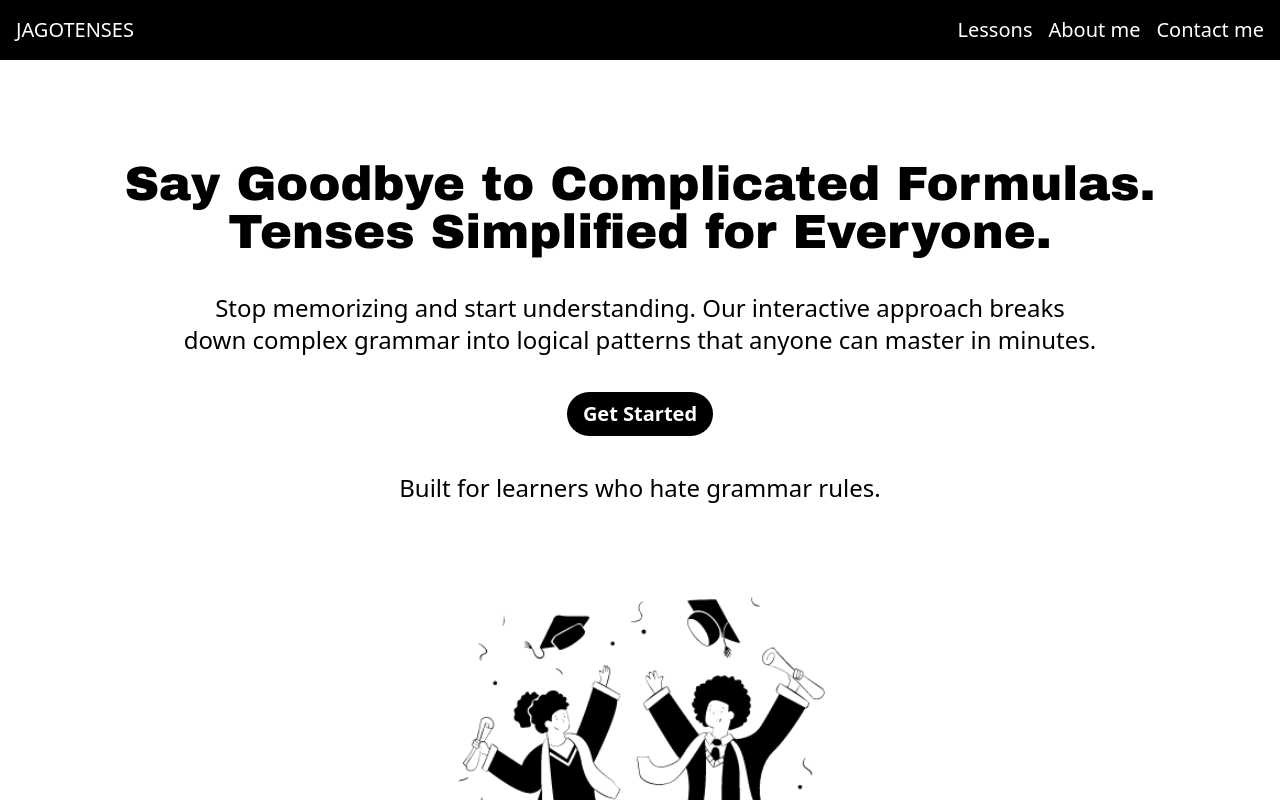
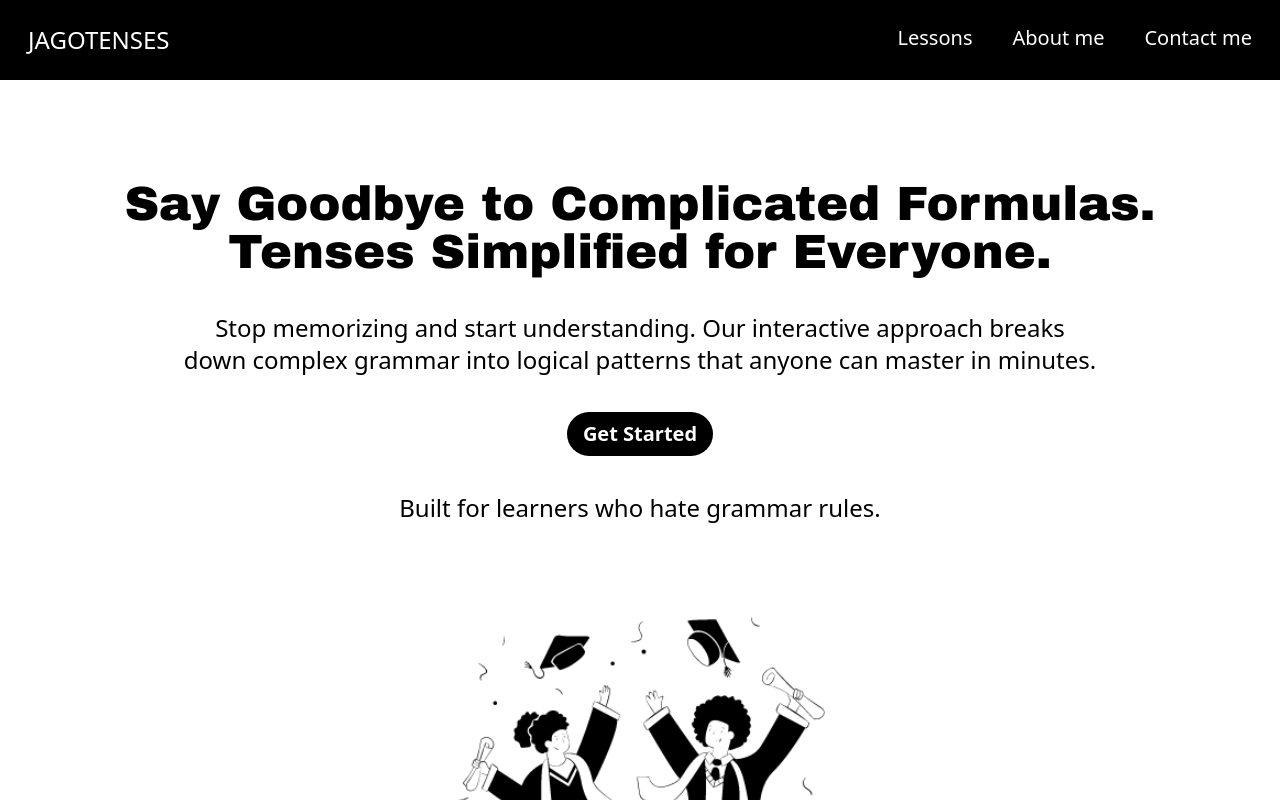
Before and after one commit to YO-SP/Jago-Tenses, a React (Vite) app: page / in a window 1280 px wide. Shown: the top 800 px of the page. Built offline with nearby package versions, Linux system fonts and the light colour scheme.

Commit message:
Memperbaiki navbar

```diff
--- a/src/components/Header.jsx
+++ b/src/components/Header.jsx
@@ -3,11 +3,11 @@ export default function Header(){
     return(
         <>
             <div class="flex bg-[#000000] p-4 justify-between w-full h-full">
-                <div class="text-white text-xl font-medium">JAGOTENSES</div>
+                <div class="text-white text-2xl font-medium px-3 py-2">JAGOTENSES</div>
                 <div class="flex gap-4 text-white text-xl font-medium">
-                    <div class="hover:bg-white hover:text-black">Lessons</div>
-                    <div class="hover:bg-white">About me</div>
-                    <div class="hover:bg-white">Contact me</div>
+                    <div class="px-3 py-2 hover:bg-white hover:text-black rounded-full duration-100">Lessons</div>
+                    <div class="px-3 py-2 hover:bg-white hover:text-black rounded-full duration-100">About me</div>
+                    <div class="px-3 py-2 hover:bg-white hover:text-black rounded-full duration-100">Contact me</div>
                 </div>
             </div>
         </>
--- a/src/pages/Homepage.jsx
+++ b/src/pages/Homepage.jsx
@@ -137,14 +137,6 @@ export default function Homepage() {
         </div>
       </div>
 
-
-
-
-
-
-
-
-
       <div class="bg-[#ffffff] grow text-[#000000]">
         <div class="flex flex-col">
           <div class="text-black font-['Archivo_Black'] text-center text-5xl pt-25">
@@ -205,15 +197,12 @@ export default function Homepage() {
       <div class="flex justify-center mt-35">
         <img src="src/assets/journey.svg"></img>
         <div class="flex flex-col mt-30">
-          <h1 class="text-2xl">Ready to start your journey with tenses?</h1>
+          <h1 class="text-3xl">Ready to start your journey with tenses?</h1>
           <button class="transition duration-200 ease-in-out transform hover:scale-110 hover:bg-black bg-black text-white font-bold py-2 px-4 rounded-full self-center mt-9">
             Start Your Journey
           </button>
         </div>
       </div>
-
-
-
       <Footer></Footer>
     </div>
   );
```
Also changed, not shown: NOTES DIBACA YA.txt (added).
